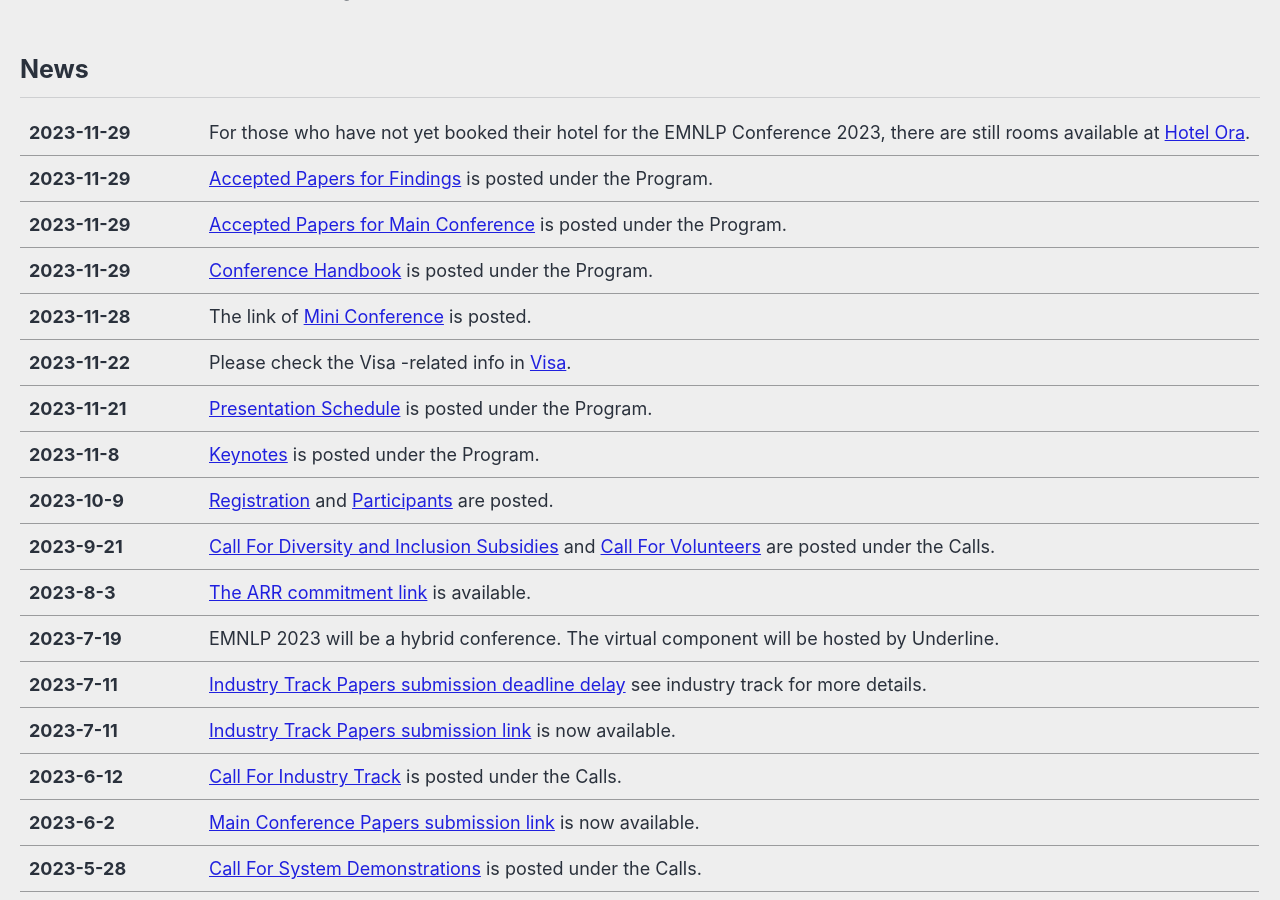
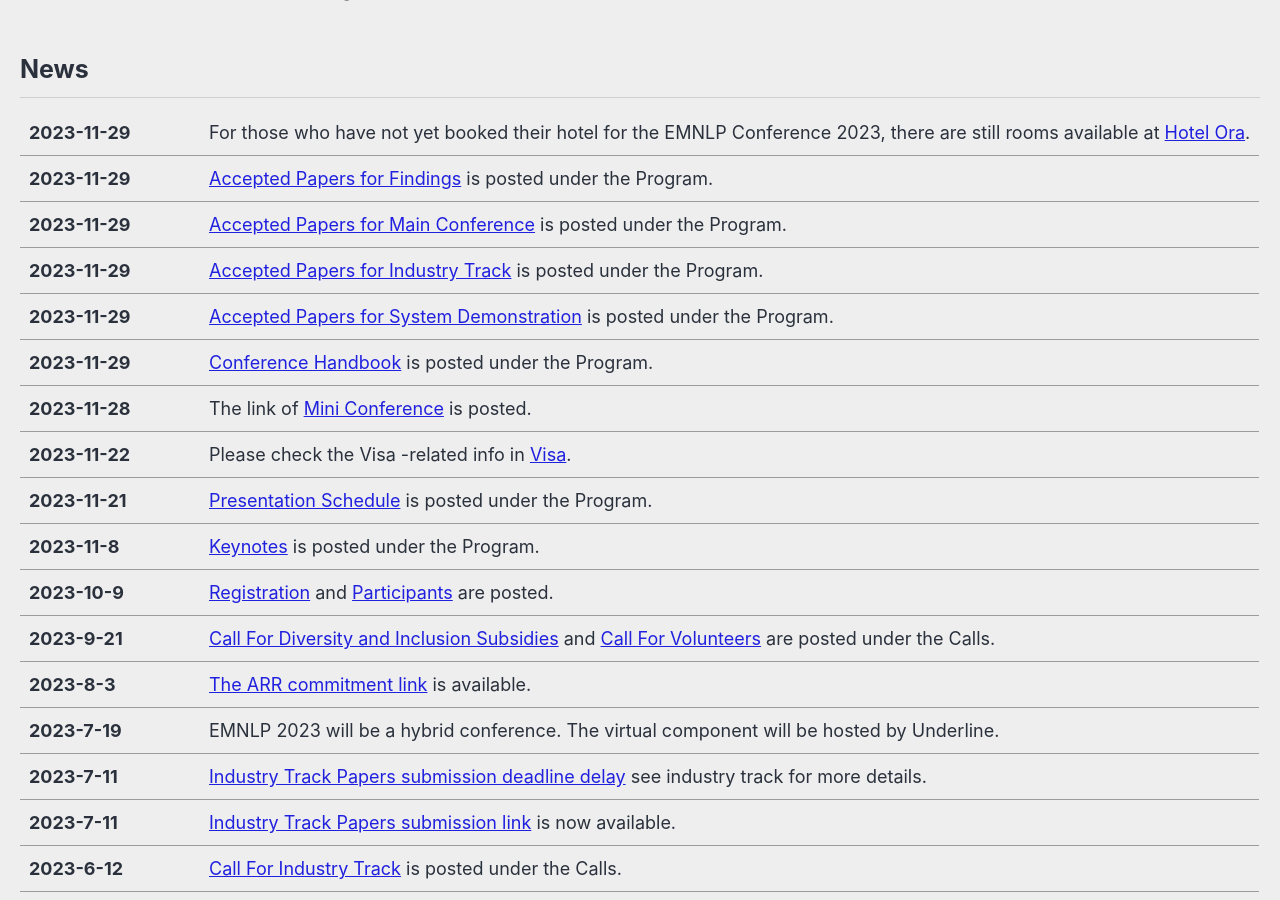
Before and after one commit to acl-org/emnlp-2023, a Jekyll site: the page built from _pages/home.md, in a window 1280 px wide and 900 px high, scrolled down 587 px. Built offline with Jekyll 4.4.1, drawn with Linux system fonts in a browser that asks for light colours; cached includes are drawn as plain includes; nearby versions of some CDN libraries.

Commit message:
Update home.md

```diff
--- a/_pages/home.md
+++ b/_pages/home.md
@@ -21,6 +21,8 @@ EMNLP 2023 will take place in Singapore from **Dec 6th to Dec 10th, 2023**. More
 | 2023-11-29 | For those who have not yet booked their hotel for the EMNLP Conference 2023, there are still rooms available at [Hotel Ora](https://www.idem.events/r/emnlp-conference-2023-hotel-ora/).
 | 2023-11-29 | [Accepted Papers for Findings](/program/accepted_findings/) is posted under the Program.
 | 2023-11-29 | [Accepted Papers for Main Conference](/program/accepted_main_conference/) is posted under the Program.
+| 2023-11-29 | [Accepted Papers for Industry Track](/program/industry/) is posted under the Program.
+| 2023-11-29 | [Accepted Papers for System Demonstration](/program/demo/) is posted under the Program.
 | 2023-11-29 | [Conference Handbook](https://drive.google.com/file/d/13hUJi0VUzrySldAK2Rd-FLO_9DDPPDP6/view?usp=sharing) is posted under the Program.
 | 2023-11-28 | The link of [Mini Conference](http://47.242.72.118:7777/) is posted.
 | 2023-11-22 | Please check the Visa -related info in [Visa](https://2023.emnlp.org/participants/#visa-requirements).
```
